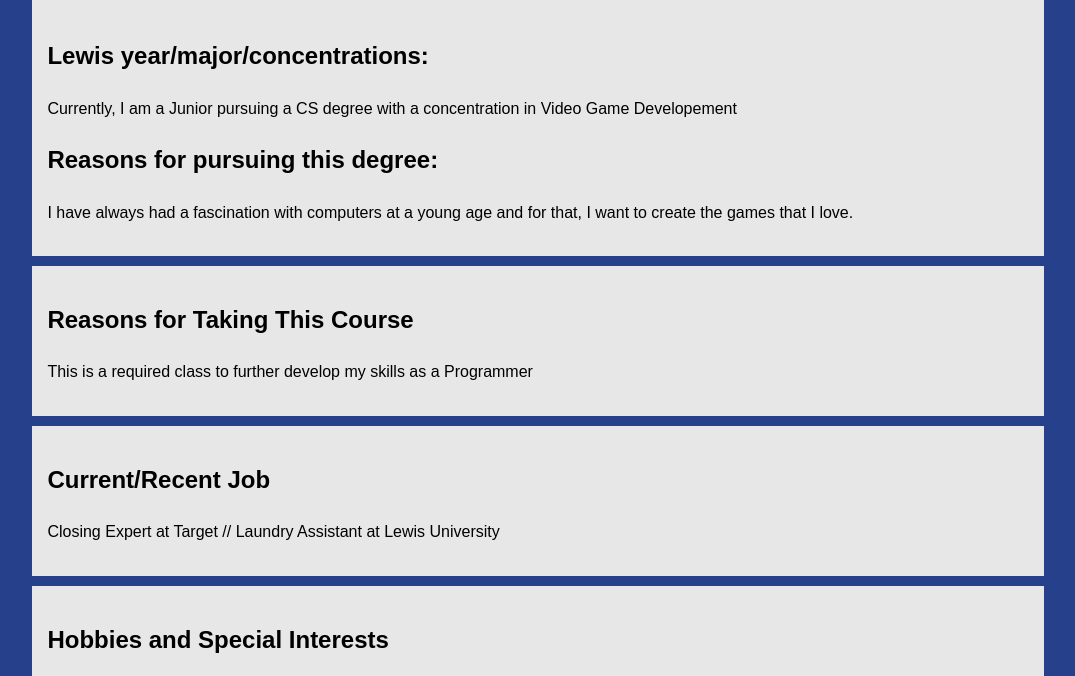
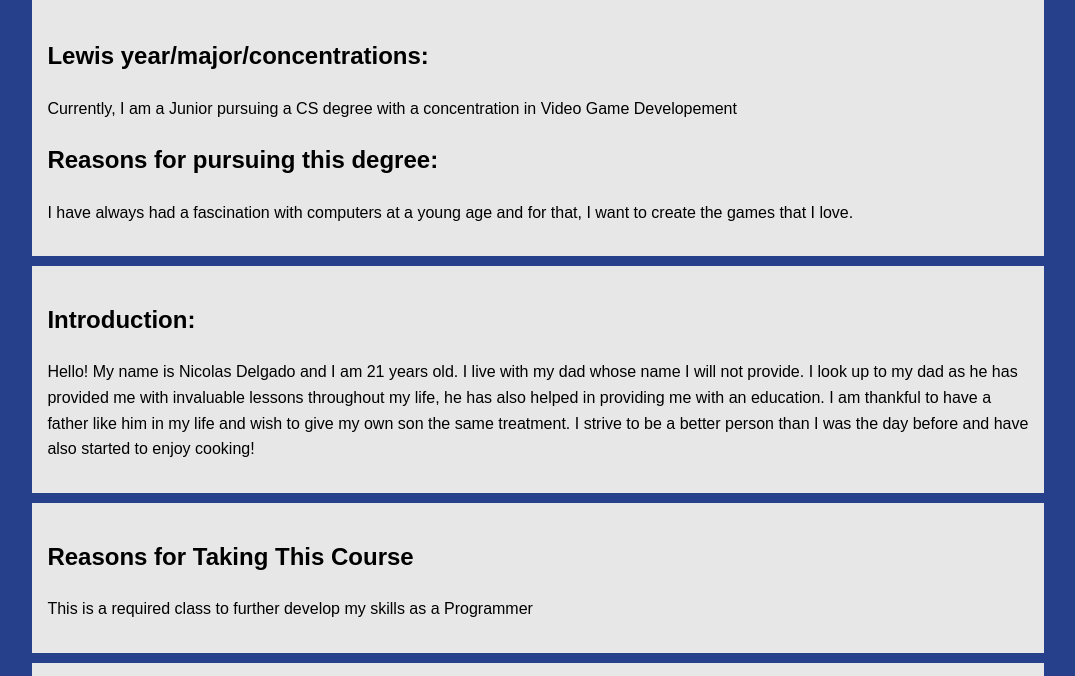
Before and after one commit to Jensen24/me, a plain HTML site: page index.html in a window 1280 px wide. Shown: the part 645-1321 px from the top of the page, without its empty margins (102-1177 px from the left). Drawn offline with Linux system fonts and the light colour scheme.

Commit message:
Introduction Added

```diff
--- a/index.html
+++ b/index.html
@@ -21,7 +21,7 @@
         .main-info h1 {
             margin: 0;
         }
-        .hobbies, .lewis, .course, .job, .fact{
+        .hobbies, .lewis, .course, .job, .fact, .int{
             background: #e7e7e7;
             padding: 15px;
             margin-bottom: 10px;
@@ -43,6 +43,14 @@
             <p>Currently, I am a Junior pursuing a CS degree with a concentration in Video Game Developement</p>
 			<h2>Reasons for pursuing this degree:</h2>
             <p>I have always had a fascination with computers at a young age and for that, I want to create the games that I love.</p>
+        </section>
+
+        <section class="int">
+            <h2>Introduction:</h2>
+            <p>Hello! My name is Nicolas Delgado and I am 21 years old. I live with my dad whose name I will not provide.
+             I look up to my dad as he has provided me with invaluable lessons throughout my life, he has also helped in providing me with an education.
+            I am thankful to have a father like him in my life and wish to give my own son the same treatment. I strive to be a better person than I was the day before
+            and have also started to enjoy cooking!</p>
         </section>
 
 		<section class="course">
```
